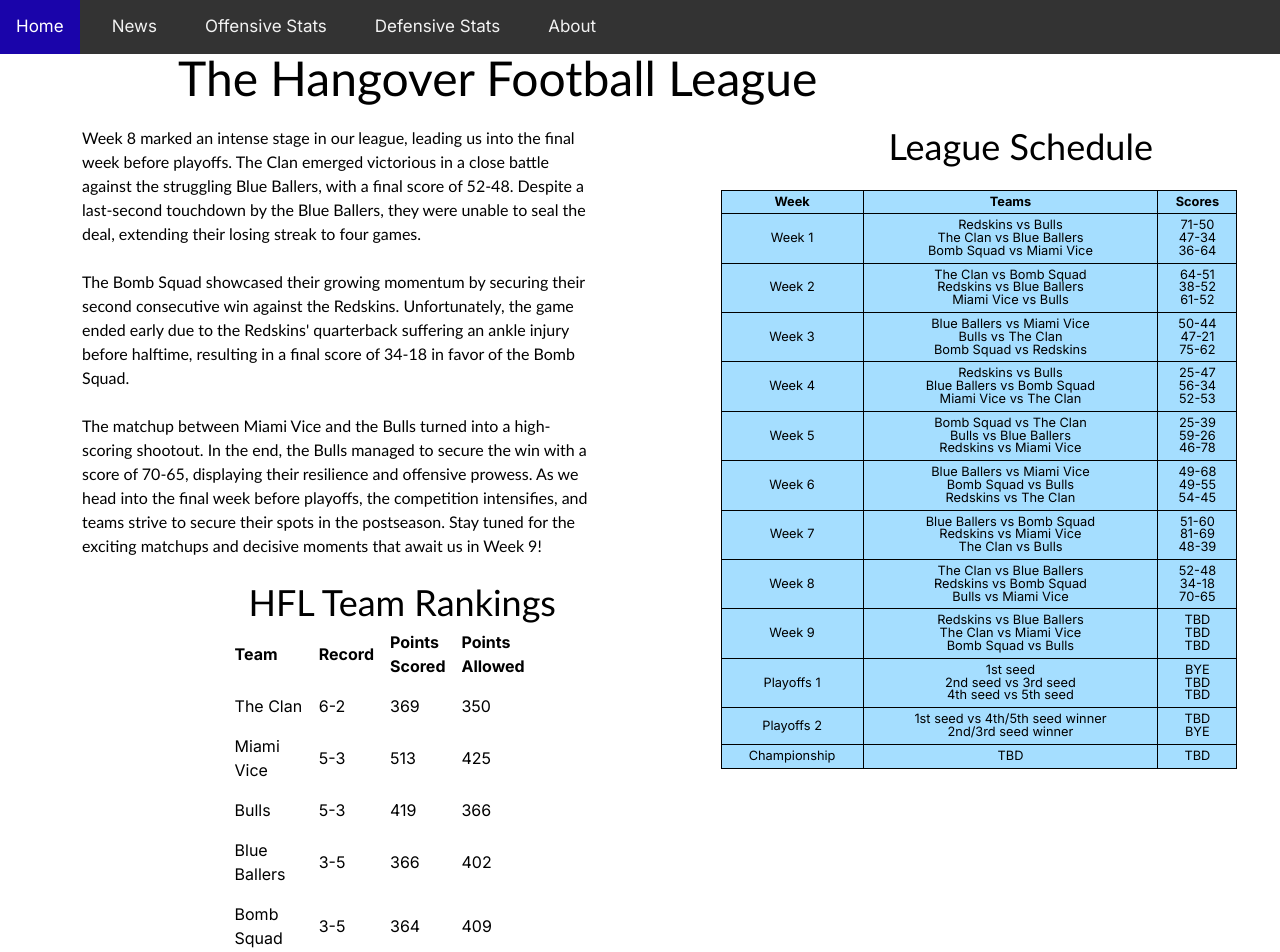
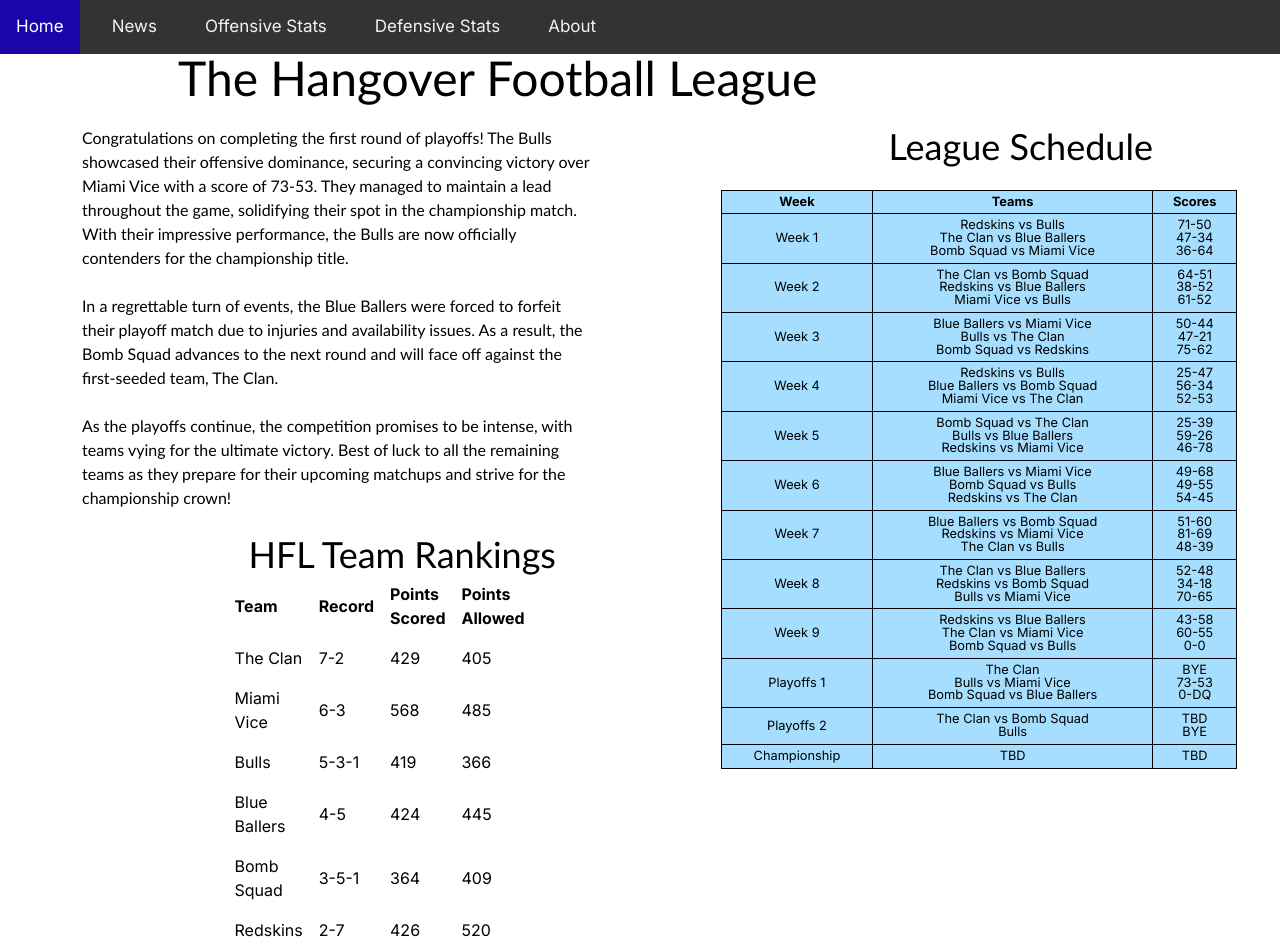
Before and after one commit to NickTalledo/HFL, a Next.js app: page / in a window 1280 px wide. Shown: the top 952 px of the page. Built offline with nearby package versions, Linux system fonts and the light colour scheme.

Commit message:
week9 stats

```diff
--- a/components/HomePage.jsx
+++ b/components/HomePage.jsx
@@ -16,26 +16,22 @@ const HomePage = () => {
         <div className="text-table1-container">
           <div className="text-container">
             <p>
-              Week 8 marked an intense stage in our league, leading us into the
-              final week before playoffs. The Clan emerged victorious in a close
-              battle against the struggling Blue Ballers, with a final score of
-              52-48. Despite a last-second touchdown by the Blue Ballers, they
-              were unable to seal the deal, extending their losing streak to
-              four games.
+              Congratulations on completing the first round of playoffs! The
+              Bulls showcased their offensive dominance, securing a convincing
+              victory over Miami Vice with a score of 73-53. They managed to
+              maintain a lead throughout the game, solidifying their spot in the
+              championship match. With their impressive performance, the Bulls
+              are now officially contenders for the championship title.
               <br /> <br />
-              The Bomb Squad showcased their growing momentum by securing their
-              second consecutive win against the Redskins. Unfortunately, the
-              game ended early due to the Redskins&apos; quarterback suffering
-              an ankle injury before halftime, resulting in a final score of
-              34-18 in favor of the Bomb Squad.
+              In a regrettable turn of events, the Blue Ballers were forced to
+              forfeit their playoff match due to injuries and availability
+              issues. As a result, the Bomb Squad advances to the next round and
+              will face off against the first-seeded team, The Clan.
               <br /> <br />
-              The matchup between Miami Vice and the Bulls turned into a
-              high-scoring shootout. In the end, the Bulls managed to secure the
-              win with a score of 70-65, displaying their resilience and
-              offensive prowess. As we head into the final week before playoffs,
-              the competition intensifies, and teams strive to secure their
-              spots in the postseason. Stay tuned for the exciting matchups and
-              decisive moments that await us in Week 9!
+              As the playoffs continue, the competition promises to be intense,
+              with teams vying for the ultimate victory. Best of luck to all the
+              remaining teams as they prepare for their upcoming matchups and
+              strive for the championship crown!
             </p>
             <br />
           </div>
@@ -57,39 +53,39 @@ const HomePage = () => {
                 <tbody>
                   <tr>
                     <td>The Clan</td>
-                    <td>6-2</td>
-                    <td>369</td>
-                    <td>350</td>
+                    <td>7-2</td>
+                    <td>429</td>
+                    <td>405</td>
                   </tr>
                   <tr>
                     <td>Miami Vice</td>
-                    <td>5-3</td>
-                    <td>513</td>
-                    <td>425</td>
+                    <td>6-3</td>
+                    <td>568</td>
+                    <td>485</td>
                   </tr>
                   <tr>
                     <td>Bulls</td>
-                    <td>5-3</td>
+                    <td>5-3-1</td>
                     <td>419</td>
                     <td>366</td>
                   </tr>
                   <tr>
                     <td>Blue Ballers</td>
-                    <td>3-5</td>
-                    <td>366</td>
-                    <td>402</td>
+                    <td>4-5</td>
+                    <td>424</td>
+                    <td>445</td>
                   </tr>
                   <tr>
                     <td>Bomb Squad</td>
-                    <td>3-5</td>
+                    <td>3-5-1</td>
                     <td>364</td>
                     <td>409</td>
                   </tr>
                   <tr>
                     <td>Redskins</td>
-                    <td>2-6</td>
-                    <td>383</td>
-                    <td>462</td>
+                    <td>2-7</td>
+                    <td>426</td>
+                    <td>520</td>
                   </tr>
                 </tbody>
               </table>
@@ -200,23 +196,23 @@ const HomePage = () => {
                     <br /> Bomb Squad vs Bulls
                   </td>
                   <td>
-                    TBD <br /> TBD <br /> TBD
+                    43-58 <br /> 60-55 <br /> 0-0
                   </td>
                 </tr>
                 <tr>
                   <td>Playoffs 1</td>
                   <td>
-                    1st seed <br /> 2nd seed vs 3rd seed <br /> 4th seed vs 5th
-                    seed
+                    The Clan <br /> Bulls vs Miami Vice
+                    <br /> Bomb Squad vs Blue Ballers
                   </td>
                   <td>
-                    BYE <br /> TBD <br /> TBD
+                    BYE <br /> 73-53 <br /> 0-DQ
                   </td>
                 </tr>
                 <tr>
                   <td>Playoffs 2</td>
                   <td>
-                    1st seed vs 4th/5th seed winner <br /> 2nd/3rd seed winner
+                    The Clan vs Bomb Squad <br /> Bulls
                   </td>
                   <td>
                     TBD <br /> BYE
```
Also changed, not shown: utils/dStats.js (+17 -17 lines), utils/oStats.js (+25 -25 lines), utils/qbStats.js (+21 -21 lines).
